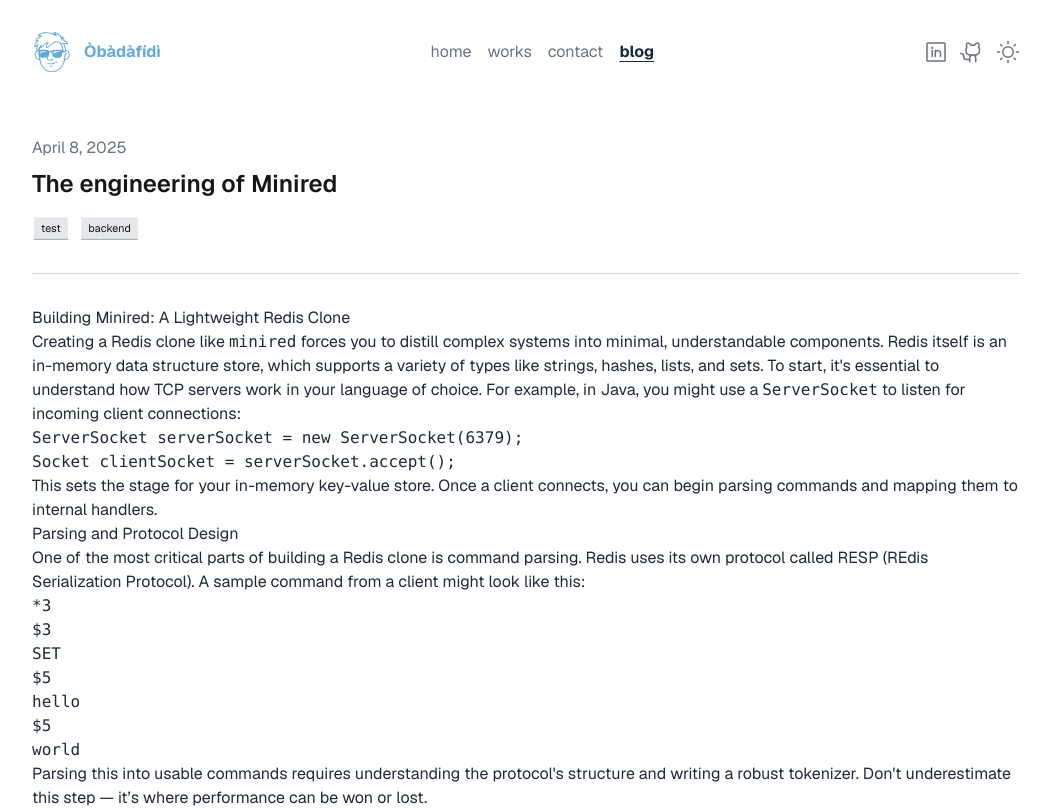
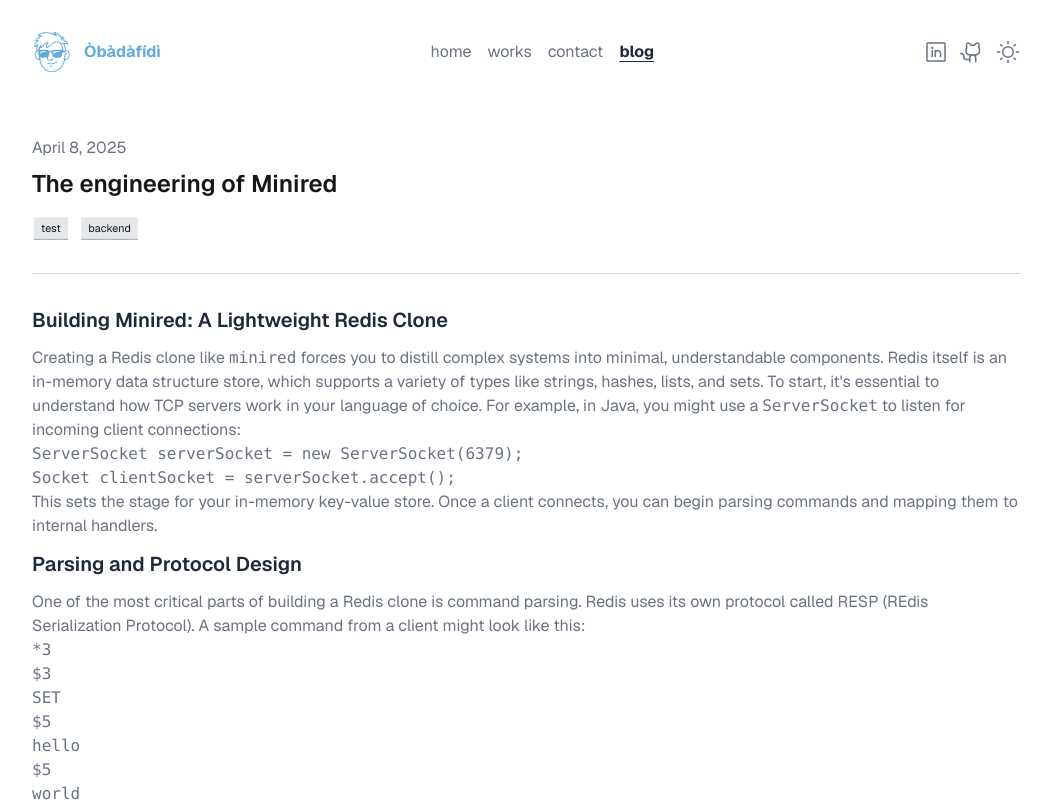
Before and after one commit to tdadadavid/portfolio, a Next.js app: page /blog/hello-2 in a window 1280 px wide. Shown: the top 808 px of the page, without its empty margins (114-1165 px from the left). Built offline with nearby package versions, Linux system fonts and the light colour scheme.

Commit message:
feat: Add support for mdx h1, h2 tags

```diff
--- a/components/mdx/MdxRenderer.tsx
+++ b/components/mdx/MdxRenderer.tsx
@@ -1,6 +1,8 @@
 'use client';
 
 import { MDXRemote, MDXRemoteSerializeResult } from 'next-mdx-remote';
+import H1 from './elements/H1';
+import H2 from './elements/H2';
 
 interface RendererProps {
     content: MDXRemoteSerializeResult<Record<string, unknown>, Record<string, unknown>>;
@@ -9,7 +11,13 @@ interface RendererProps {
 const MdxRenderer = ({ content }: RendererProps) => {
     return (
         <article>
-            <MDXRemote {...content} />
+            <MDXRemote
+                {...content}
+                components={{
+                    h1: H1,
+                    h2: H2
+                }}
+            />
         </article>
     );
 };
--- /dev/null
+++ b/components/mdx/elements/H1.tsx
@@ -0,0 +1,18 @@
+import { HTMLAttributes, ReactNode } from "react";
+
+interface H1Props extends HTMLAttributes<HTMLHeadElement> {
+    children: ReactNode;
+}
+
+const H1 = ({ children, className="", ...props }: H1Props) => {
+    return (
+        <h1
+            {...props}
+            className="text-gray-800 text-2xl font-bold my-4"
+        >
+            {children}
+        </h1>
+    )
+}
+
+export default H1;
--- /dev/null
+++ b/components/mdx/elements/H2.tsx
@@ -0,0 +1,18 @@
+import { HTMLAttributes, ReactNode } from "react";
+
+interface H1Props extends HTMLAttributes<HTMLHeadElement> {
+    children: ReactNode;
+}
+
+const H2 = ({ children, className="", ...props }: H1Props) => {
+    return (
+        <h1
+            {...props}
+            className="text-gray-800 text-xl font-semibold my-3"
+        >
+            {children}
+        </h1>
+    )
+}
+
+export default H2;
--- a/components/templates/BlogContentTemplate.tsx
+++ b/components/templates/BlogContentTemplate.tsx
@@ -52,7 +52,7 @@ export const BlogContentTemplate = ({ blog }: BlogContentTemplateProps) => {
                     date={blog.metadata.publishedOn}
                     tags={blog.metadata.tags}
                 />
-                <section className="text-gray-800">
+                <section className="text-gray-500">
                     <MdxRenderer content={blog.content} />
                 </section>
             </article>
```
